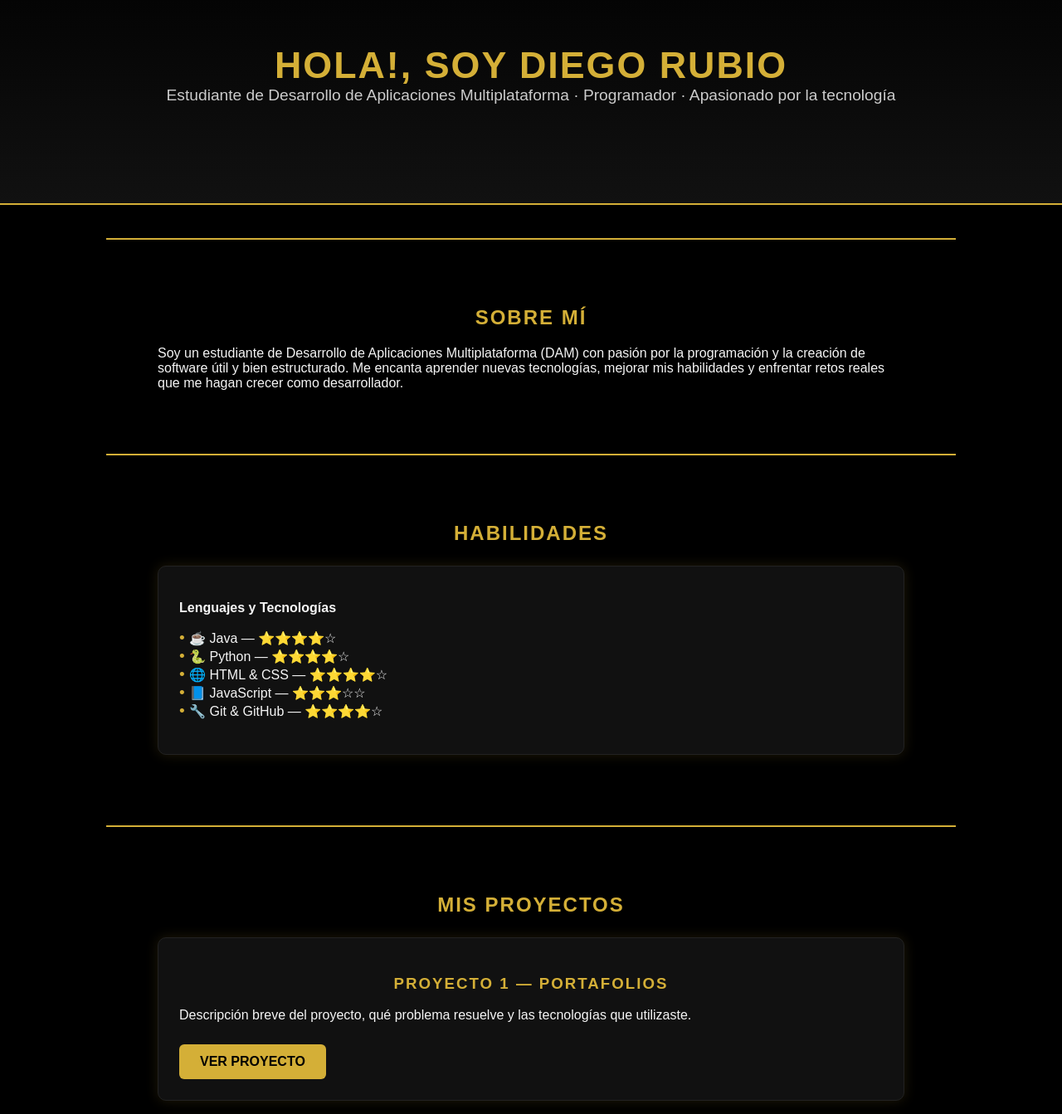
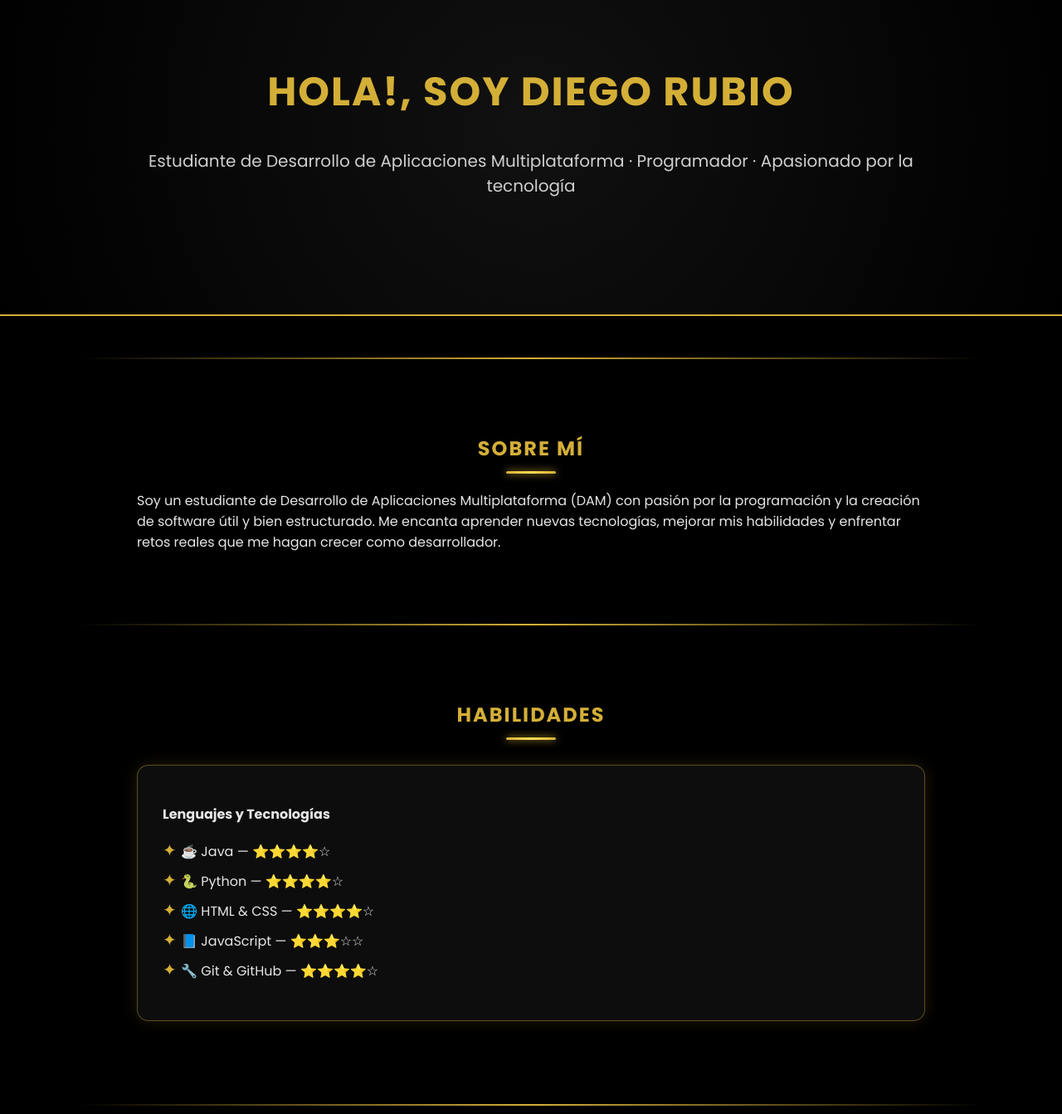
Before and after one commit to diegorg234/diegorg234.github.io, a website built with webpack: page index.html in a window 1280 px wide. Shown: the part 77-1420 px from the top of the page at 83% size. Built offline with nearby package versions, Linux system fonts and the light colour scheme.

Commit message:
Update style.css

```diff
--- a/css/style.css
+++ b/css/style.css
@@ -1,142 +1,160 @@
-/* =====================================================
-   ESTILO NEGRO & DORADO ELEGANTE · DIEGO RUBIO PORTFOLIO
-   ===================================================== */
+/* ============================================
+   PORTFOLIO PREMIUM · BLACK & GOLD EXCLUSIVE
+   Creado para Diego Rubio
+   ============================================ */
+
+@import url('https://fonts.googleapis.com/css2?family=Poppins:wght@300;400;600;700&display=swap');
 
 body {
-  font-family: "Poppins", Arial, sans-serif;
+  font-family: 'Poppins', sans-serif;
   background: #000;
-  color: #f5f5f5;
+  color: #e6e6e6;
   margin: 0;
   padding: 0;
+  overflow-x: hidden;
 }
 
-/* TITULOS */
+/* TITULOS GENERALES */
 h1, h2, h3 {
   color: #d4af37;
   text-transform: uppercase;
   letter-spacing: 2px;
   text-align: center;
+  font-weight: 700;
+  position: relative;
 }
 
-/* SUBTITULO PEQUEÑO */
-.subtitulo {
-  text-align: center;
-  color: #ccc;
-  font-size: 1.1rem;
-  margin-top: -10px;
+/* Subrayado dorado animado bajo los títulos */
+h2::after, h3::after {
+  content: "";
+  width: 60px;
+  height: 3px;
+  background: linear-gradient(90deg,#d4af37,#ffdd55,#d4af37);
+  display: block;
+  margin: 10px auto 0;
+  border-radius: 2px;
+  animation: glow 2.5s infinite alternate ease-in-out;
 }
 
-/* CONTENEDOR GENERAL */
-.container {
-  max-width: 900px;
-  margin: auto;
-  padding: 20px;
+/* Efecto brillo suave */
+@keyframes glow {
+  from { box-shadow: 0 0 10px #d4af37; }
+  to { box-shadow: 0 0 22px #ffec99; }
 }
 
-/* HR DORADO */
+/* HERO PRINCIPAL */
+.hero {
+  background: radial-gradient(circle,#111 0%,#000 100%);
+  padding: 100px 20px;
+  border-bottom: 2px solid #d4af37;
+  text-align: center;
+  animation: fadeIn 1.8s ease;
+}
+
+.hero h1 {
+  font-size: 3rem;
+  font-weight: 700;
+}
+
+.hero p {
+  font-size: 1.25rem;
+  color: #cfcfcf;
+  margin-top: 5px;
+}
+
+/* ANIMACIÓN DE ENTRADA */
+@keyframes fadeIn {
+  from { opacity: 0; transform: translateY(30px); }
+  to   { opacity: 1; transform: translateY(0); }
+}
+
+/* CONTENEDOR */
+.container {
+  max-width: 950px;
+  margin: auto;
+  padding: 20px 25px;
+}
+
+/* LÍNEA DIVISORIA */
 hr {
   border: none;
   height: 2px;
-  background: #d4af37;
-  width: 80%;
-  margin: 40px auto;
+  background: linear-gradient(90deg,#000,#d4af37,#000);
+  width: 85%;
+  margin: 50px auto;
 }
 
-/* HERO */
-.hero {
-  background: linear-gradient(180deg, #000 0%, #111 100%);
-  padding: 80px 20px;
-  text-align: center;
-  border-bottom: 2px solid #d4af37;
-}
-
-.hero h1 {
-  font-size: 2.8rem;
-  margin-bottom: 10px;
-}
-
-.hero p {
-  font-size: 1.2rem;
-  color: #ccc;
-}
-
-/* TARJETAS */
+/* TARJETAS GLASS PREMIUM */
 .card {
-  background: #111;
-  border: 1px solid #222;
-  padding: 25px;
-  margin: 25px 0;
-  border-radius: 10px;
-  box-shadow: 0 0 15px rgba(212, 175, 55, 0.15);
-  transition: 0.25s ease;
+  background: rgba(20,20,20,0.65);
+  border: 1px solid rgba(212,175,55,0.4);
+  backdrop-filter: blur(8px);
+  padding: 30px;
+  margin: 30px 0;
+  border-radius: 14px;
+  box-shadow: 0 0 18px rgba(212,175,55,0.15);
+  transition: 0.35s ease;
 }
 
 .card:hover {
-  transform: translateY(-4px);
-  box-shadow: 0 0 25px rgba(212, 175, 55, 0.25);
+  transform: translateY(-6px) scale(1.02);
+  box-shadow: 0 0 30px rgba(212,175,55,0.45);
 }
 
 /* BOTONES */
 .btn {
   display: inline-block;
-  background: #d4af37;
+  background: linear-gradient(135deg,#d4af37,#b68b2a);
   color: #000;
-  padding: 12px 25px;
-  border-radius: 6px;
+  padding: 12px 28px;
+  border-radius: 8px;
+  font-weight: bold;
   text-transform: uppercase;
-  font-weight: bold;
-  transition: 0.3s ease;
-  margin-top: 10px;
+  transition: .3s;
+  box-shadow: 0 0 12px rgba(212,175,55,0.3);
 }
 
 .btn:hover {
-  background: #b6922e;
+  letter-spacing: 1px;
+  box-shadow: 0 0 20px rgba(212,175,55,0.7);
+  transform: translateY(-2px);
 }
 
-/* LINKS */
+/* LISTAS */
+ul { list-style: none; padding: 0; }
+ul li { margin: 6px 0; }
+
+ul li::before {
+  content: "✦ ";
+  color: #d4af37;
+  font-size: 1.25rem;
+}
+
+/* ENLACES */
 a {
-  color: #d4af37;
+  color: #f7d774;
   text-decoration: none;
-  font-weight: bold;
+  transition: 0.25s ease;
 }
 
 a:hover {
-  text-decoration: underline;
-}
-
-/* LISTAS */
-ul {
-  list-style: none;
-  padding: 0;
-}
-
-ul li::before {
-  content: "• ";
-  color: #d4af37;
-  font-size: 1.2rem;
+  text-shadow: 0 0 10px #d4af37;
 }
 
 /* FOOTER */
 footer {
   text-align: center;
-  color: #aaa;
-  padding: 20px 0;
-  margin-top: 40px;
-  border-top: 1px solid #222;
-  background: #000;
+  color: #a8a8a8;
+  padding: 25px 0;
+  margin-top: 50px;
+  border-top: 2px solid #222;
+  font-size: .9rem;
 }
 
 /* RESPONSIVE */
 @media (max-width: 600px) {
-  .hero h1 {
-    font-size: 2rem;
-  }
-
-  .hero p {
-    font-size: 1rem;
-  }
-
-  .card {
-    padding: 18px;
-  }
+  .hero h1 { font-size: 2.2rem; }
+  .hero p { font-size: 1rem; }
+  .card { padding: 20px; }
+  body { font-size: 0.95rem; }
 }
```
